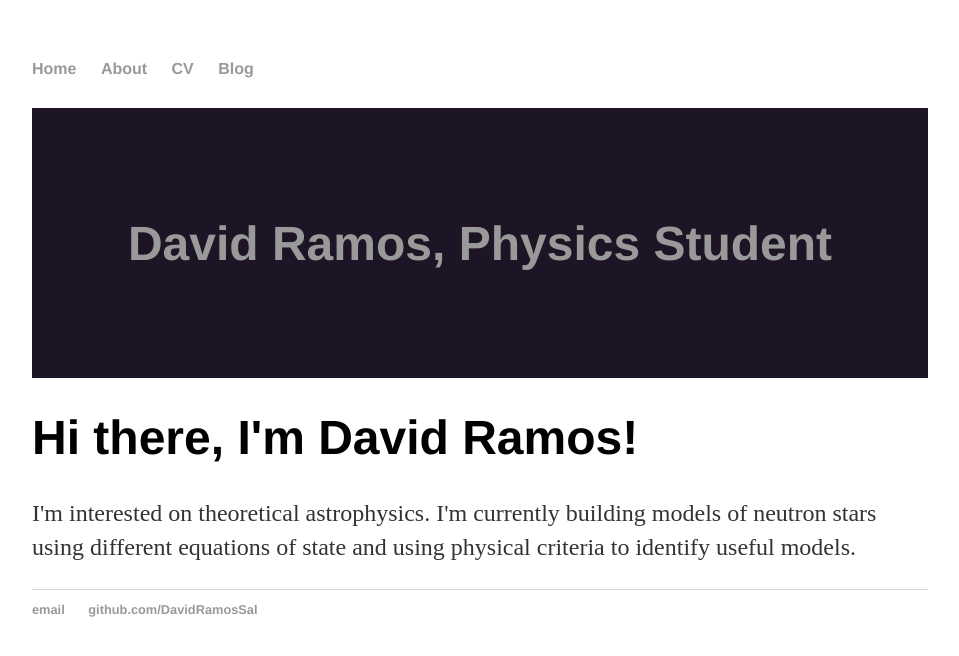
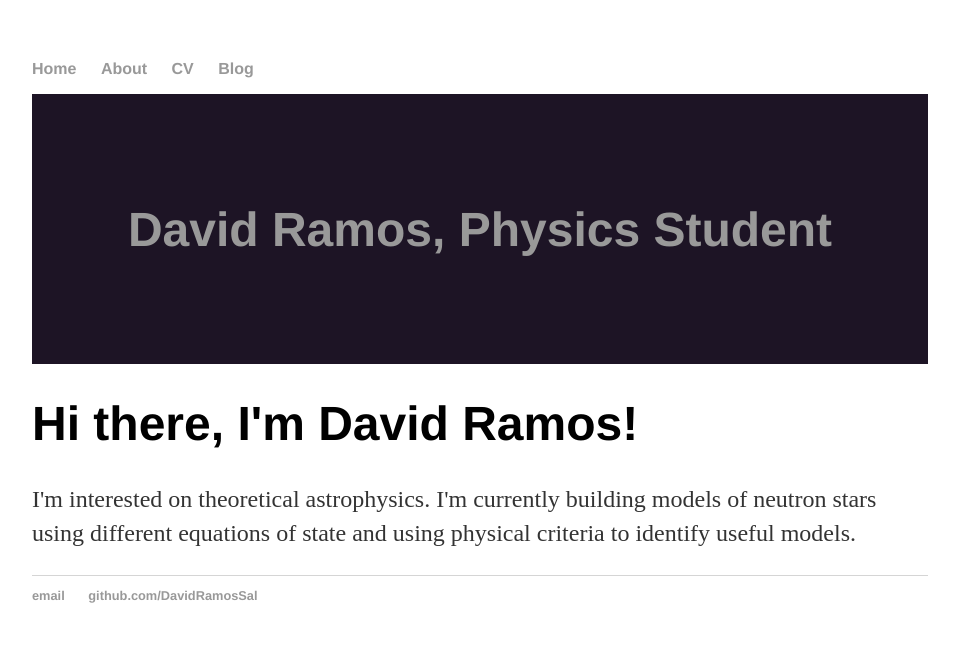
Before and after one commit to DavidRamosSal/DavidRamosSal.github.io, a Jekyll site: the page built from index.html, in a window 1280 px wide. Shown: the top 656 px of the page, without its empty margins (160-1119 px from the left). Built offline with Jekyll 4.4.1, drawn with Linux system fonts in a browser that asks for light colours.

Commit message:
Update main.css

```diff
--- a/css/main.css
+++ b/css/main.css
@@ -23,7 +23,7 @@ header {
 	background: #1D1425;
 	padding: 0px 10px;
 	text-align: center;
-	margin: 30px 0 0;
+	margin: 10px 0 0;
 	height: 30vh;
 	display: flex;
 	justify-content: center;
```
